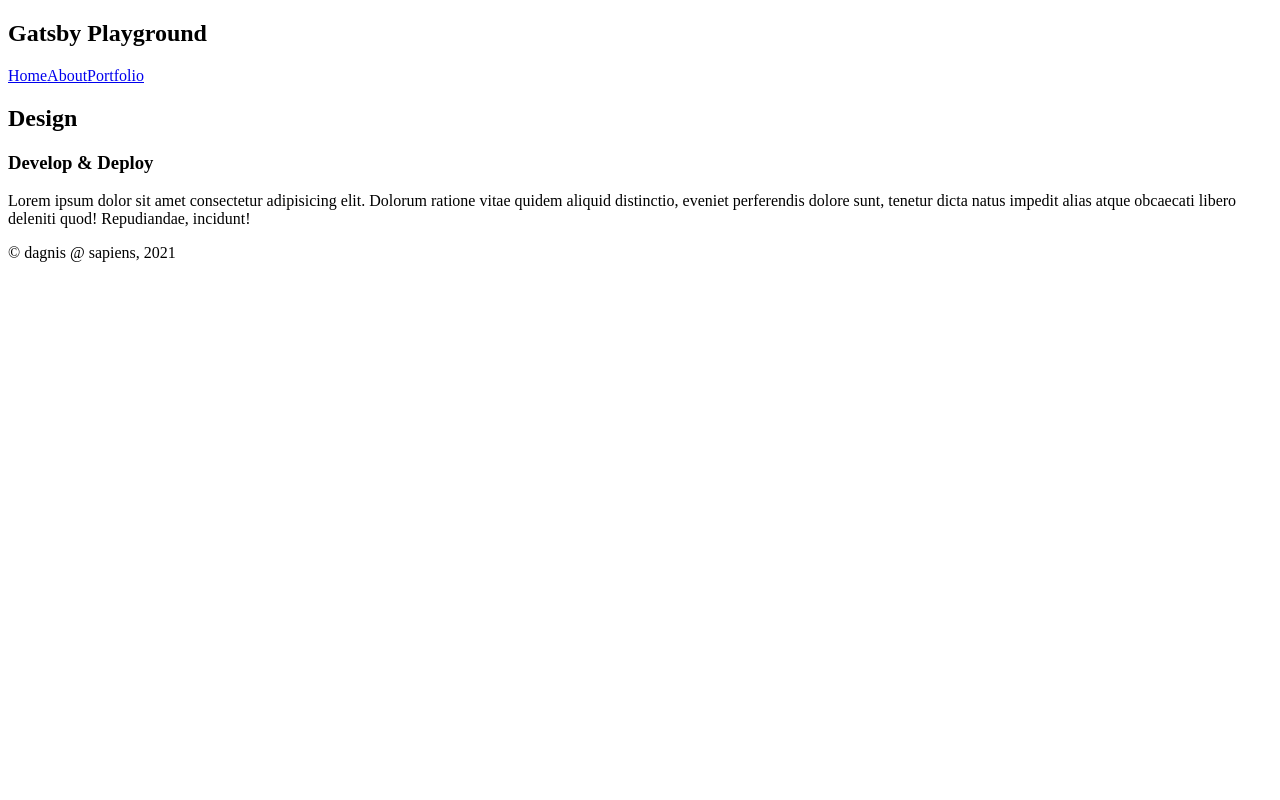
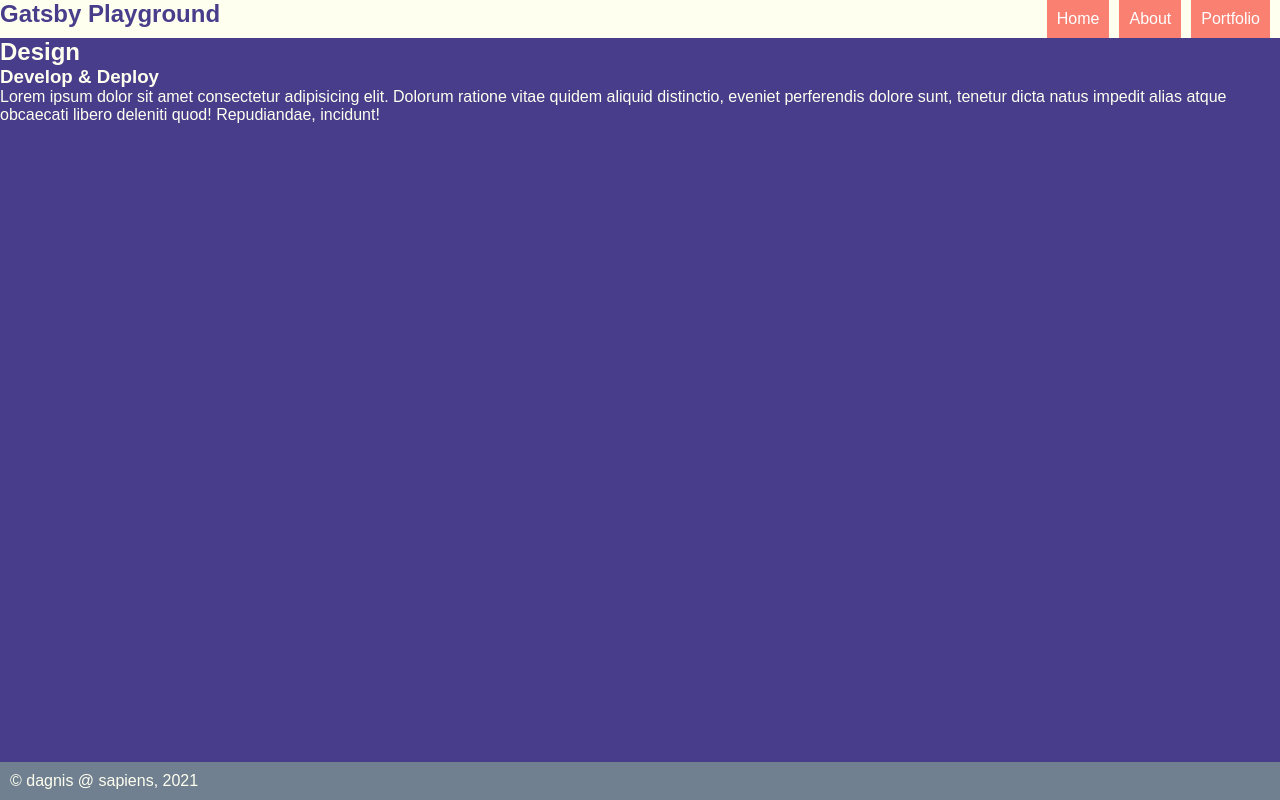
Before and after one commit to getdagnis/gatsby-nn-playground, a Gatsby site: page / in a window 1280 px wide. Built offline with nearby package versions, Linux system fonts and the light colour scheme; Gatsby itself is replaced by a stand-in of ours.

Commit message:
styles added

```diff
--- a/gatsby-config.js
+++ b/gatsby-config.js
@@ -6,5 +6,5 @@
 
 module.exports = {
   /* Your site config here */
-  plugins: [],
+  plugins: [`gatsby-plugin-sass`],
 }
--- a/package.json
+++ b/package.json
@@ -15,8 +15,10 @@
   },
   "dependencies": {
     "gatsby": "^3.2.1",
+    "gatsby-plugin-sass": "^4.2.0",
     "react": "^17.0.1",
-    "react-dom": "^17.0.1"
+    "react-dom": "^17.0.1",
+    "sass": "^1.32.8"
   },
   "devDependencies": {
     "prettier": "2.2.1"
--- a/src/pages/index.js
+++ b/src/pages/index.js
@@ -1,12 +1,13 @@
 import React from "react"
 import Layout from "../components/Layout"
+import "../styles/global.scss"
 
 export default function Home() {
   return (
     <Layout>
       <section>
         <div>
-          <h2>Design</h2>
+          <h1>Design</h1>
           <h3>Develop & Deploy</h3>
           <p>
             Lorem ipsum dolor sit amet consectetur adipisicing elit. Dolorum
--- a/src/pages/projects/index.js
+++ b/src/pages/projects/index.js
@@ -6,7 +6,7 @@ export default function Projects() {
     <Layout>
       <section>
         <div>
-          <h2>Projects</h2>
+          <h1>Projects</h1>
           <h3>Develop & Deploy</h3>
           <p>
             Lorem ipsum dolor, sit amet consectetur adipisicing elit. Molestiae
--- /dev/null
+++ b/src/styles/global.scss
@@ -0,0 +1,48 @@
+:root {
+  --mainLight: ivory;
+  --mainDark: darkslateblue;
+}
+
+$mobileScreen: 650px;
+$smallScreen: 900px;
+
+* {
+  font-family: "Source Sans Pro", Arial, Helvetica, sans-serif;
+  margin: 0;
+  padding: 0;
+  text-decoration: none;
+}
+
+body {
+  display: flex;
+  justify-content: center;
+  align-items: center;
+  height: 100%;
+  width: 100vw;
+  background: var(--mainDark);
+  color: var(--mainLight);
+}
+
+nav {
+  display: flex;
+  justify-content: space-between;
+  background: var(--mainLight);
+  color: var(--mainDark);
+
+  .links > * {
+    display: inline-block;
+    margin-right: 10px;
+    background: salmon;
+    color: white;
+    padding: 10px;
+  }
+}
+
+footer {
+  position: fixed;
+  bottom: 0;
+  left: 0;
+  width: 100vw;
+  background-color: slategrey;
+  padding: 10px;
+}
```
Also changed, not shown: 1 other file.
